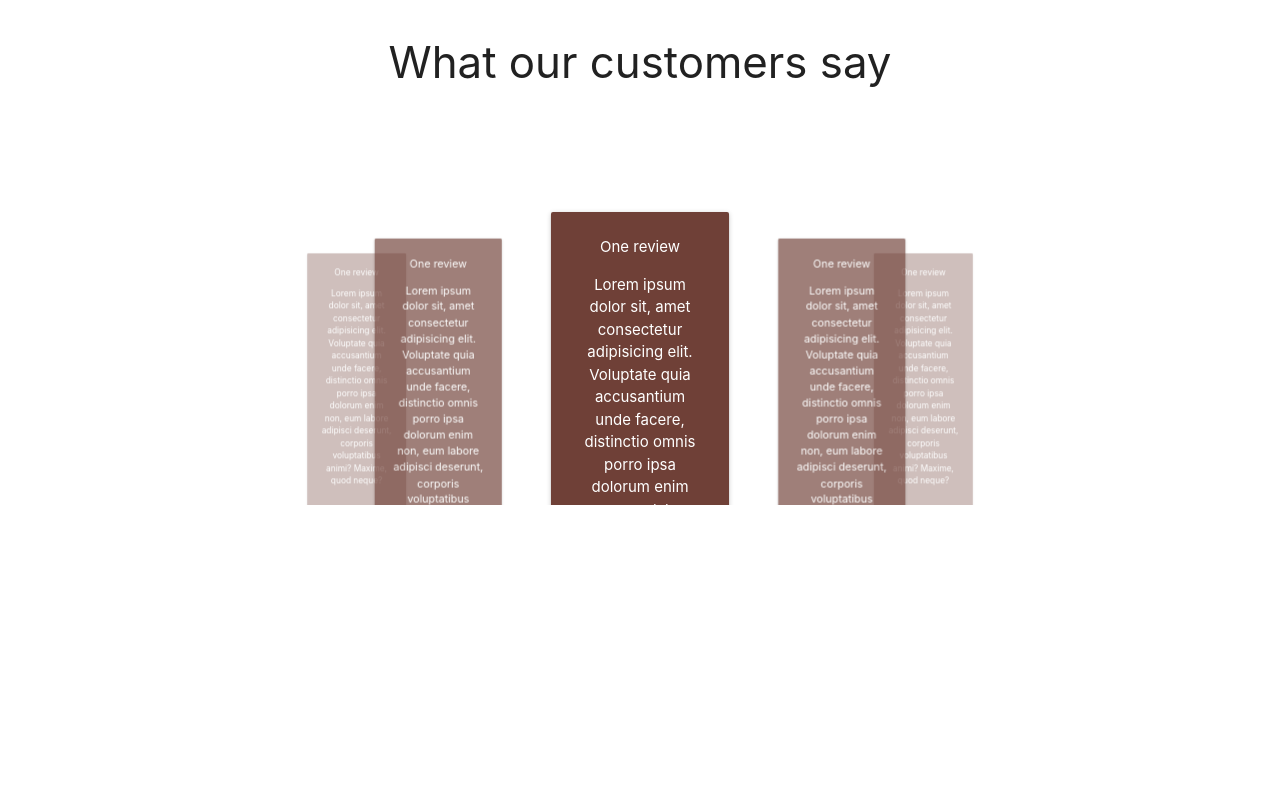
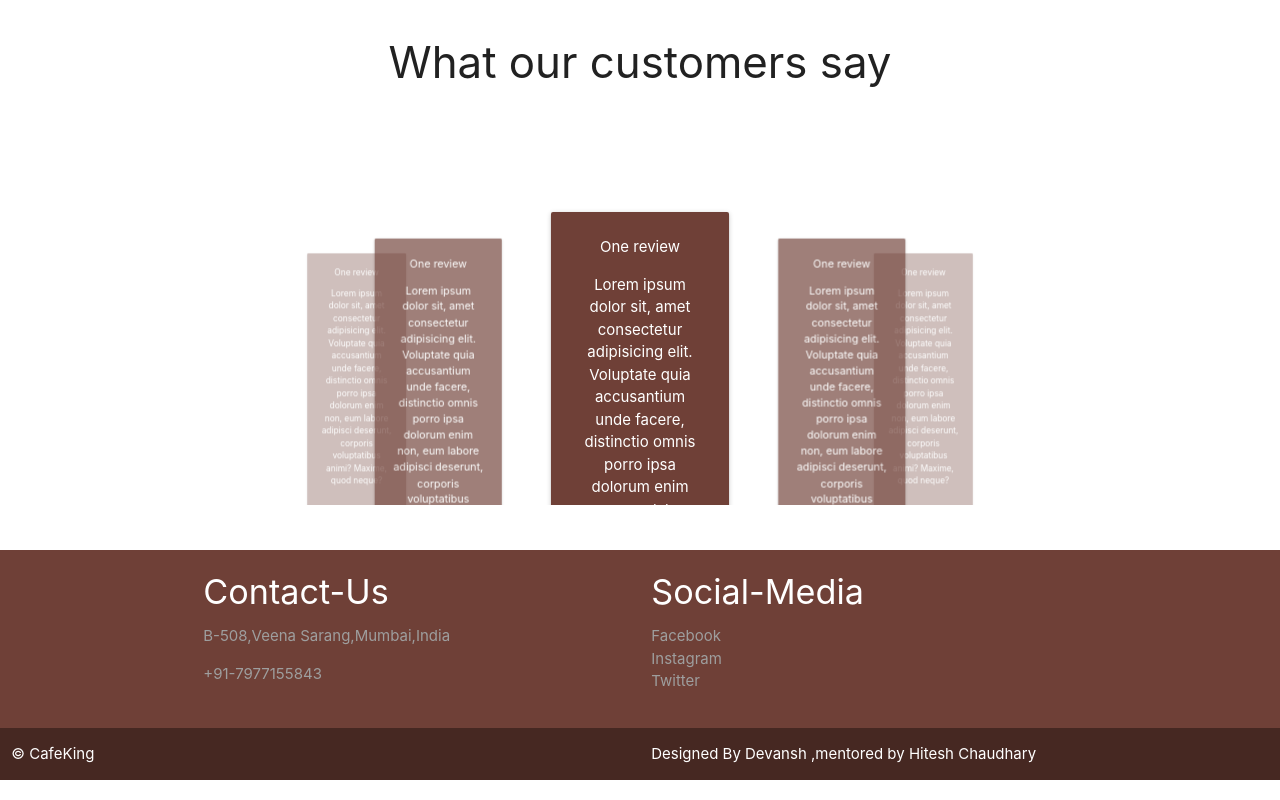
Before and after one commit to DevanshJain07/WebTemplates, a plain HTML site: page Template2.0/index.html in a window 1280 px wide. Shown: the part 2290-3090 px from the top of the page. Before the commit the page ends 2840 px from the top, so only its background shows below. Drawn offline with nearby package versions, Linux system fonts and the light colour scheme.

Commit message:
footer added

```diff
--- a/Template2.0/css/style.css
+++ b/Template2.0/css/style.css
@@ -16,3 +16,11 @@
 .icon-effect{
     color: #6f4037;
 }
+.footer-one{
+    background:#6f4037 ;
+
+}
+.footer-two{
+    background:#462822 ;
+
+}
--- a/Template2.0/index.html
+++ b/Template2.0/index.html
@@ -270,6 +270,42 @@
         </div>
     </section>
 
+    <section class="footer">
+        <footer class="footer-one">
+            <div class="container">
+                <div class="row">
+                    <div class="col l6 s12">
+                        <h4 class="white-text">Contact-Us</h4>
+                        <p class="grey-text">
+                            B-508,Veena Sarang,Mumbai,India
+                        </p>
+                        <p class="grey-text">
+                            +91-7977155843
+                        </p>
+                    </div>
+                    <div class="col l6 s12">
+                        <h4 class="white-text">Social-Media</h4>
+                        <ul>
+                            <li><a href="#" class="grey-text">Facebook</a></li>
+                            <li><a href="#" class="grey-text">Instagram</a></li>
+                            <li><a href="#" class="grey-text">Twitter</a></li>
+
+                        </ul>
+                    </div>
+                </div>
+
+            </div>
+            <div class="row footer-two">
+                <div class="col l6 s12">
+                    <p class="white-text">&copy; CafeKing</p>
+                </div>
+                <div class="col l6 s12">
+                    <p class="white-text">Designed By Devansh ,mentored by Hitesh Chaudhary</p>
+                </div>
+            </div>
+        </footer>
+    </section>
+
     <section class="infomodal">
     <div id="modal3" class="modal">
         <div class="modal-content">
```
